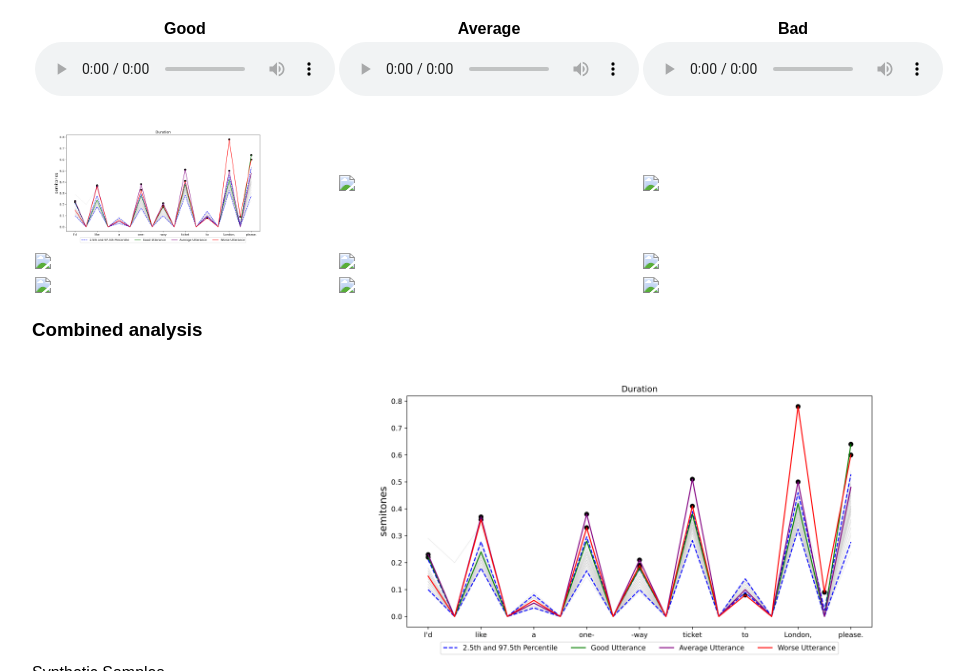
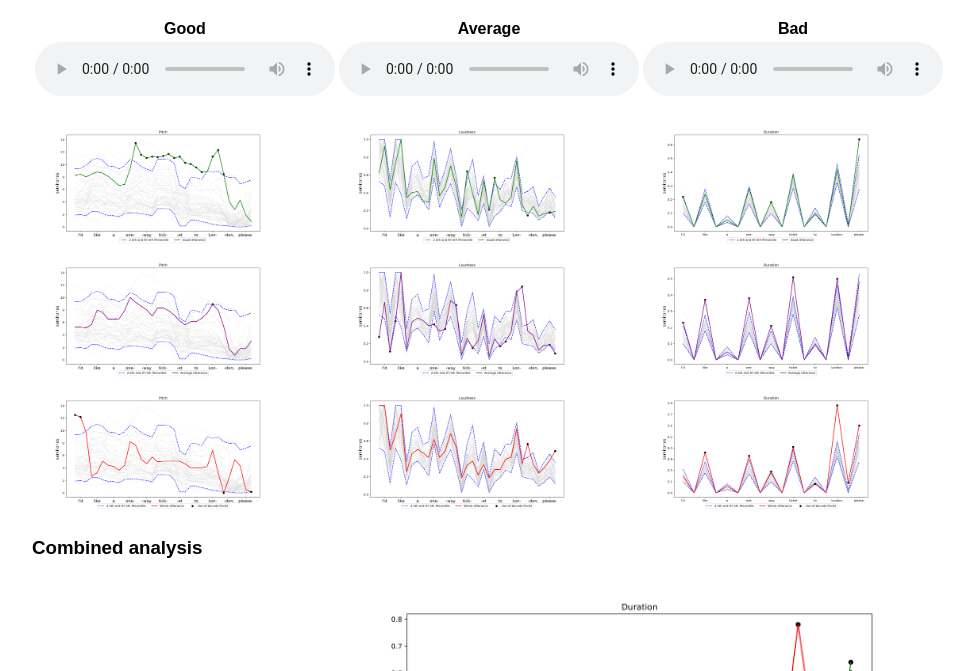
Before and after one commit to mjuliao-dot/tts-vs-l2-speech, a plain HTML site: page index.html in a window 1280 px wide. Shown: the part 129-800 px from the top of the page, without its empty margins (8-982 px from the left). Drawn offline with Linux system fonts and the light colour scheme.

Commit message:
Update index.html

```diff
--- a/index.html
+++ b/index.html
@@ -26,21 +26,21 @@
   </tr>
 
   <tr>
-    <td><img src="figures/prompt1/all_Duration_31_4.png" width="250"></td>
-    <td><img src="images/prompt1/good_Loudness_31_4.pdf" width="250"></td>
-    <td><img src="images/prompt1/good_Duration_31_4.pdf" width="250"></td>
+    <td><img src="figures/prompt1/good_Pitch_31_4.png" width="250"></td>
+    <td><img src="figures/prompt1/good_Loudness_31_4.png" width="250"></td>
+    <td><img src="figures/prompt1/good_Duration_31_4.png" width="250"></td>
   </tr>
 
   <tr>
-    <td><img src="images/prompt1/avg_Pitch_31_4.pdf" width="250"></td>
-    <td><img src="images/prompt1/avg_Loudness_31_4.pdf" width="250"></td>
-    <td><img src="images/prompt1/avg_Duration_31_4.pdf" width="250"></td>
+    <td><img src="figures/prompt1/avg_Pitch_31_4.png" width="250"></td>
+    <td><img src="figures/prompt1/avg_Loudness_31_4.png" width="250"></td>
+    <td><img src="figures/prompt1/avg_Duration_31_4.png" width="250"></td>
   </tr>
 
-<tr>
-    <td><img src="images/prompt1/good.png" width="250"></td>
-    <td><img src="images/prompt1/average.png" width="250"></td>
-    <td><img src="images/prompt1/bad.png" width="250"></td>
+  <tr>
+    <td><img src="figures/prompt1/bad_Pitch_31_4.png" width="250"></td>
+    <td><img src="figures/prompt1/bad_Loudness_31_4.png" width="250"></td>
+    <td><img src="figures/prompt1/bad_Duration_31_4.png" width="250"></td>
   </tr>
 </table>
 
```
